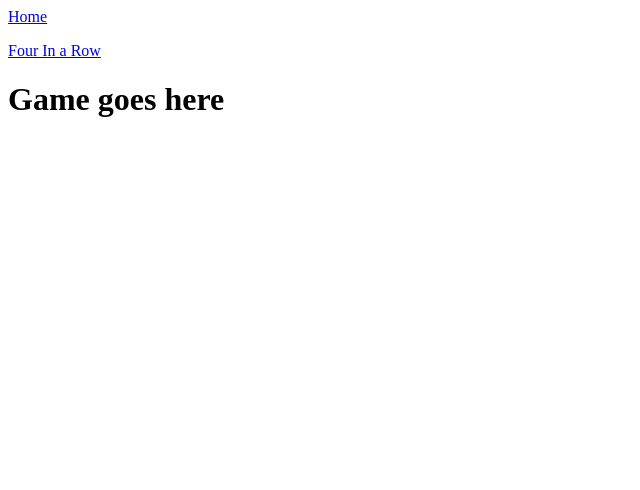
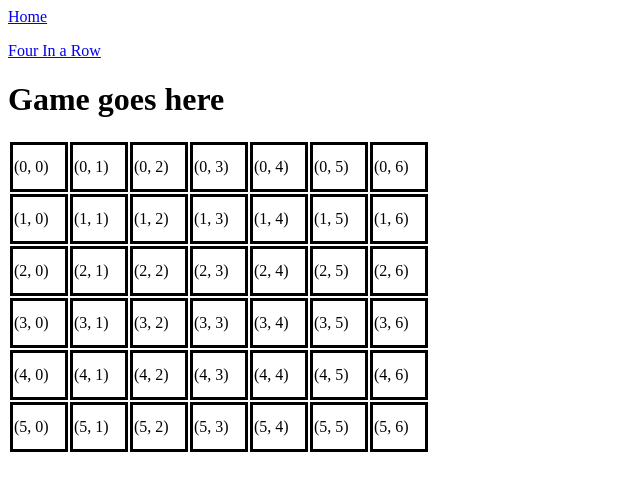
Before and after one commit to taffolds/personalWebsite, a React (Vite) app: page /fourInARow in a window 1280 px wide. Shown: the top 490 px of the page, without its empty margins (0-640 px from the left). Built offline with nearby package versions, Linux system fonts and the light colour scheme.

Commit message:
cells in four in a row are clickable, and tell which index is clicked

```diff
--- a/index.html
+++ b/index.html
@@ -2,7 +2,7 @@
   <head>
     <meta charset="UTF-8" />
     <meta name="viewport" content="width=device-width, initial-scale=1" />
-    <title>Review Depot</title>
+    <title>Thomas Sin Side</title>
   </head>
   <body>
     <div id="root"></div>
--- a/src/components/fourInARow.tsx
+++ b/src/components/fourInARow.tsx
@@ -1,11 +1,47 @@
-import React from "react";
+import React, { useState } from "react";
 import { Banner } from "./banner.js";
+// @ts-ignore
+import "../styles.css";
+
+type CellValue = null | "red" | "blue";
 
 export function FourInARow() {
+  const [squares, setSquares] = useState<CellValue[][]>([
+    [null, null, null, null, null, null, null],
+    [null, null, null, null, null, null, null],
+    [null, null, null, null, null, null, null],
+    [null, null, null, null, null, null, null],
+    [null, null, null, null, null, null, null],
+    [null, null, null, null, null, null, null],
+  ]);
+  const [turn, setTurn] = useState<CellValue>("red");
+
+  function handleClick(rowIndex: number, columnIndex: number) {
+    console.log(`Clicked cell at row: ${rowIndex}, column: ${columnIndex}`);
+  }
+
   return (
     <>
       <Banner />
       <h1>Game goes here</h1>
+
+      <table>
+        <tbody>
+          {squares.map((row, rowIndex) => (
+            <tr key={rowIndex}>
+              {row.map((column, columnIndex) => (
+                <td
+                  key={columnIndex}
+                  className="cells"
+                  onClick={() => handleClick(rowIndex, columnIndex)}
+                >
+                  {`(${rowIndex}, ${columnIndex})`}
+                </td>
+              ))}
+            </tr>
+          ))}
+        </tbody>
+      </table>
     </>
   );
 }
--- /dev/null
+++ b/src/styles.css
@@ -0,0 +1,6 @@
+.cells {
+  height: 50px;
+  width: 50px;
+  border-style: solid;
+  border-color: black;
+}
```
